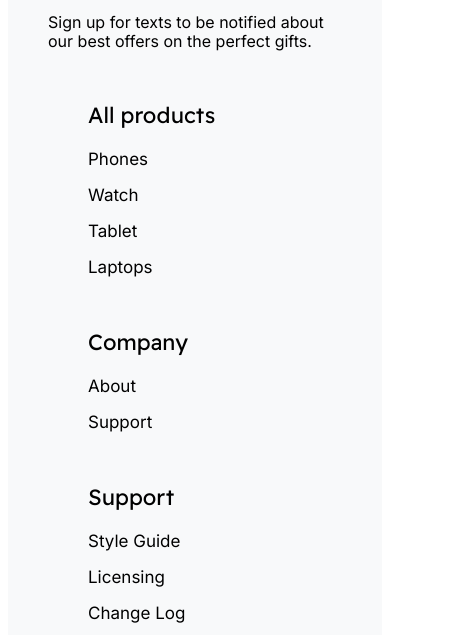
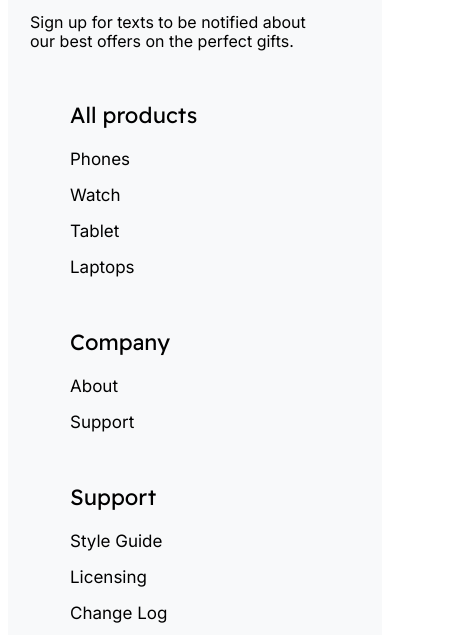
Before and after one commit to tpanda1983/california, a plain HTML site: page index.html in a window 390 px wide. Shown: the part 6585-7220 px from the top of the page, 470 px wide, since content can reach past the window. Drawn offline with nearby package versions, Linux system fonts and the light colour scheme.

Commit message:
finished project

```diff
--- /dev/null
+++ b/css/mobile-menu.scss
@@ -0,0 +1,3 @@
+#toggle {
+  display: none;
+}
--- a/css/style.scss
+++ b/css/style.scss
@@ -1,8 +1,9 @@
 @import url('https://fonts.googleapis.com/css2?family=Inter&family=Readex+Pro&display=swap');
 @import url(owl.carousel.css);
 @import "owl.theme.default.css";
+@import "mobile-menu.css";
 @import "reset.css";
-@import "style.css";
+
 
 $main-font: 'Readex Pro', sans-serif;
 $secondary-font: 'Inter', sans-serif;
@@ -967,7 +968,7 @@ footer {
     flex-wrap: wrap;
     margin-bottom: 52px;
     @include max-screen(1200px) {
-      padding: 0 28px 28px 28px;
+      padding: 0 0 28px 10px;
       margin-bottom: 22px;
     }
 
@@ -975,6 +976,12 @@ footer {
     .logo {
       width: 304px;
       margin-right: 118px;
+      @include max-screen(1200px) {
+        margin-right: 0;
+        @include max-screen(330px) {
+          width: 280px;
+        }
+      }
 
       a {
         padding-bottom: 18px;
@@ -987,6 +994,10 @@ footer {
         font-size: 16px;
         line-height: 19px;
         padding-bottom: 18px;
+        @include max-screen(330px) {
+          font-size: 14px;
+          line-height: 16px;
+        }
       }
     }
 
@@ -1002,6 +1013,10 @@ footer {
         @include max-screen(877px) {
           margin-bottom: 20px;
           margin-right: 40px;
+        }
+        @include max-screen(640px) {
+          width: 128px;
+          margin-right: 30px;
         }
 
 
@@ -1076,5 +1091,4 @@ footer {
     }
   }
 }
-
 @import "media-new.css";
--- a/index.html
+++ b/index.html
@@ -5,13 +5,7 @@
 	<meta name='viewport'
 	      content='width=device-width, user-scalable=no, initial-scale=1.0, maximum-scale=1.0, minimum-scale=1.0'>
 	<meta http-equiv='X-UA-Compatible' content='ie=edge'>
-<!--	<link rel='stylesheet' href='css/owl.carousel.css'>-->
-<!--	<link rel='stylesheet' href='css/owl.theme.default.css'>-->
-	<link rel='stylesheet' href='css/mobile-menu.css'>
-<!--	<link rel='stylesheet' href='css/media.css'>-->
-	<link rel='stylesheet' href='css/reset.css'>
 	<link rel='stylesheet' href='css/style.css'>
-
 	<title>California</title>
 </head>
 <body>
@@ -221,9 +215,9 @@
 				<div class='icon'></div>
 				<form action='' method='' class='main-input'>
 					<button class='search'><img src='images/search2.png' alt='img'></button>
-					<input type='text' name='search'class='form-control' placeholder='Search keyword'>
+					<input type='text' name='search' class='form-control' placeholder='Search keyword'>
 				</form>
-				<form action='' method='' >
+				<form action='' method=''>
 					<div class='flex-container'>
 						<a class='btn' href='#'>iPhone</a>
 						<a class='btn' href='#'>Charger</a>
@@ -249,6 +243,7 @@
 				</article>
 			</div>
 		</section>
+	</main>
 	<footer>
 		<div class='container'>
 			<div class='flex-container'>
@@ -307,6 +302,5 @@
 	<!--	3 подключаем js-файл owlcarousel оббязательно после библиотеки jquery-->
 	<script src='js/owl.carousel.js'></script>
 	<script src='js/scripts.js'></script>
-	</main>
 </body>
 </html>
```
Also changed, not shown: css/mobile-menu.css, css/style.css. Lines whose indentation alone changed are shown as unchanged.
